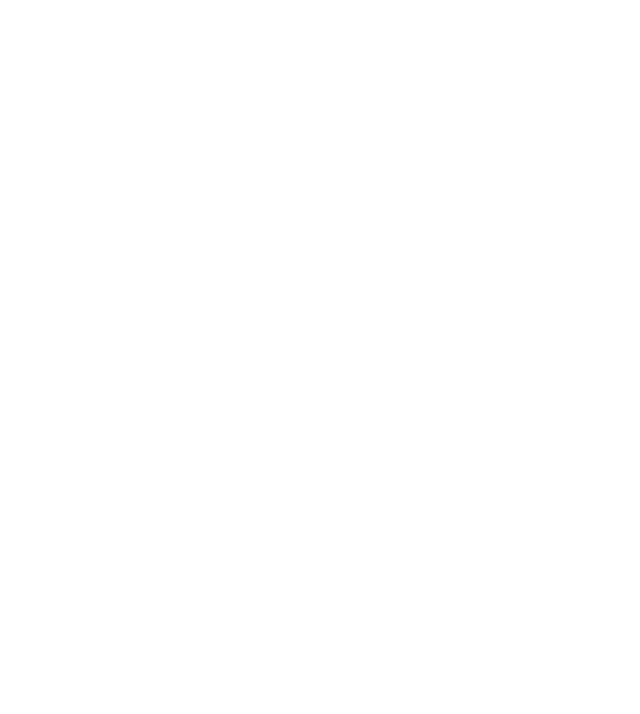
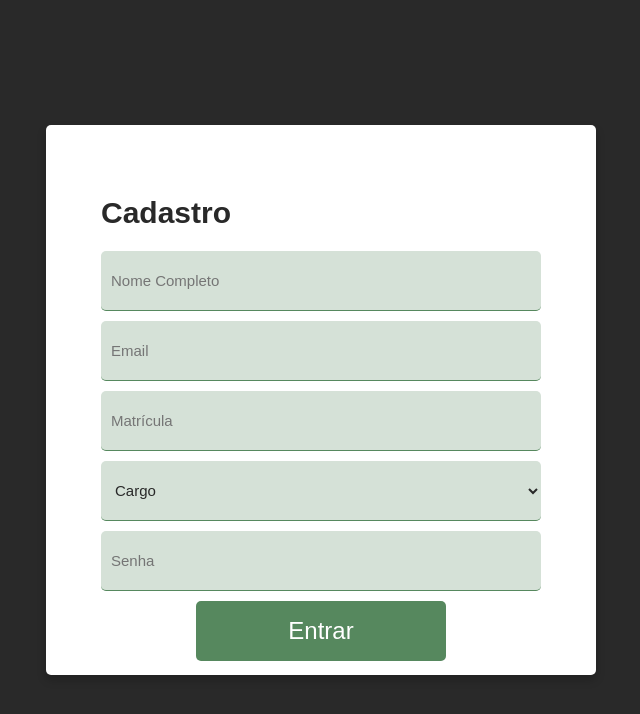
Before and after one commit to melsousa/ODS_LEMA, a React (Vite) app: page /signup in a window 1280 px wide. Before the commit this address had no page. Shown: the top 714 px of the page, without its empty margins (319-959 px from the left). Built offline with nearby package versions, Linux system fonts and the light colour scheme.

Commit message:
Commit um

```diff
--- a/package.json
+++ b/package.json
@@ -22,6 +22,6 @@
     "@types/styled-components": "^5.1.26",
     "@vitejs/plugin-react": "^3.1.0",
     "typescript": "^4.9.3",
-    "vite": "^4.1.0"
+    "vite": "^4.2.1"
   }
 }
--- a/src/Router.tsx
+++ b/src/Router.tsx
@@ -2,13 +2,16 @@
 import { DefaultTheme } from "./layouts/DefaultTheme";
 import { AllOrders } from "./pages/AllOrders";
 import { Home } from "./pages/Home";
-
+import { SignIn } from "./pages/SignIn";
+import {SignUp} from "./pages/SignUp";
 
 export function Router(){
     return(
         <Routes>
             <Route path="/" >
                 <Route path="/" element={<Home/>} />
+                <Route path="/signin" element={<SignIn/>} />
+                <Route path="/signup" element={<SignUp/>} />
             </Route>
 
             <Route path="/home" >
```
Also changed, not shown: src/pages/SignUp/index.tsx (+0 -15 lines), 1 other file (tests, documents, lock files or other folders).
